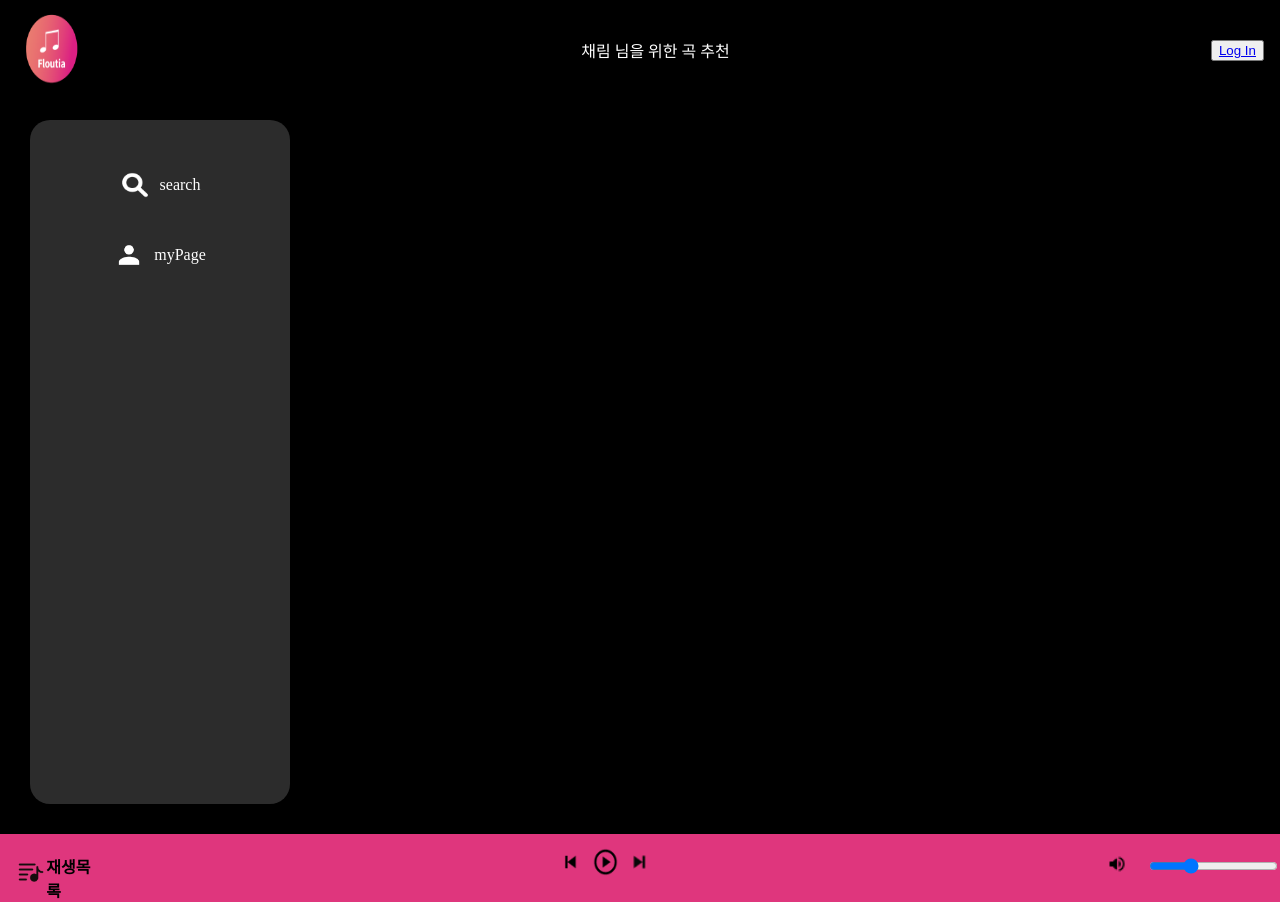
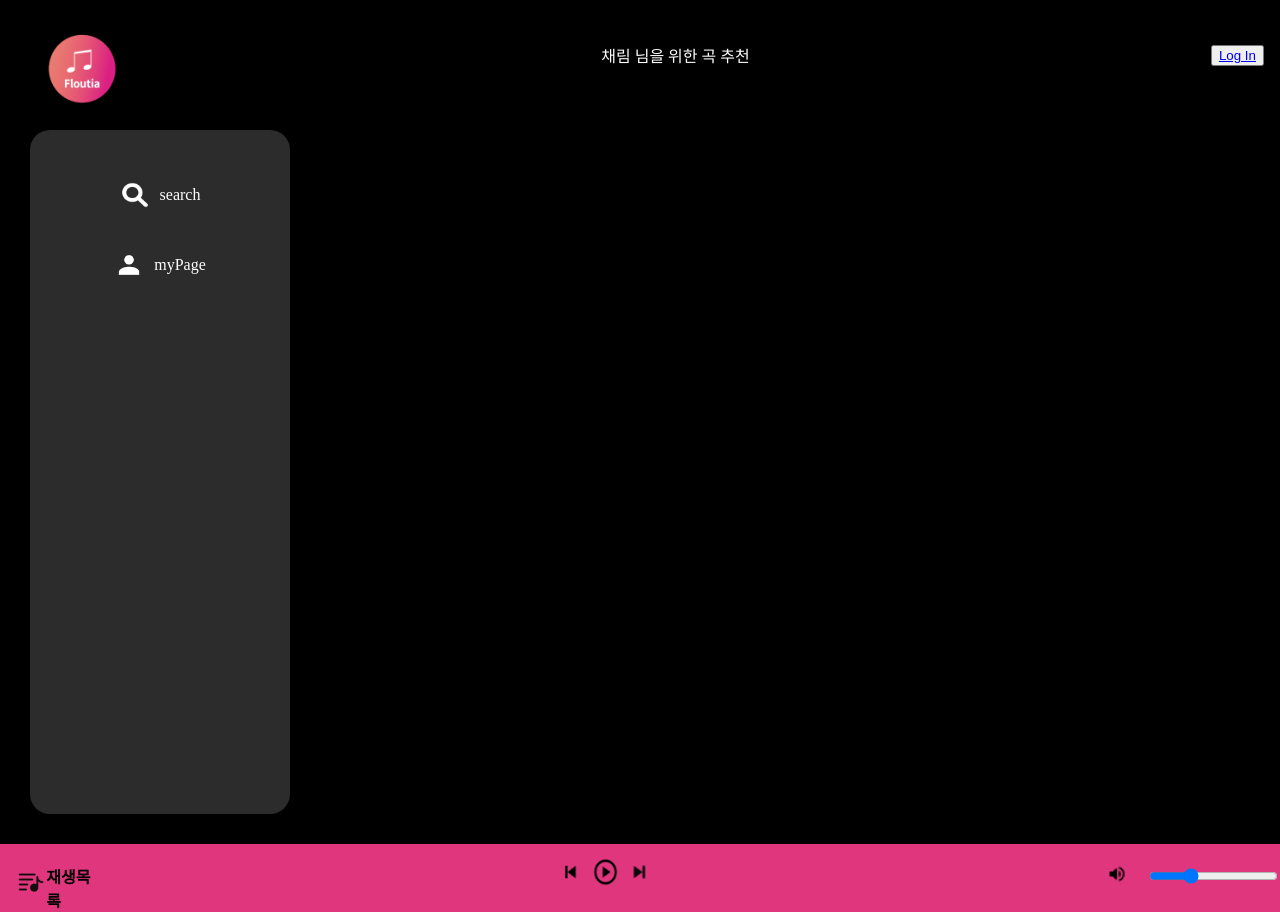
Before and after one commit to ellin45/Floutia, a Next.js app in the folder floutia/: page / in a window 1280 px wide. Built offline with nearby package versions, Linux system fonts and the light colour scheme.

Commit message:
"feat: logo 수정"

```diff
--- a/floutia/src/app/components/header.tsx
+++ b/floutia/src/app/components/header.tsx
@@ -11,7 +11,7 @@ export default function Header() {
             src="/floutia_logo.png"
             alt="Floutia Logo"
             width={100}
-            height={100}
+            height={130}
             className={styles.logo}
           />
         </div>
--- a/floutia/src/app/styles/page.module.css
+++ b/floutia/src/app/styles/page.module.css
@@ -98,8 +98,10 @@
   justify-content: center;
 }
 .logo {
-  width: 100px;
+  width: 130px;
   height: 100px;
+  margin-top: 10px;
+  margin-left: 10px;
   display: flex;
   justify-content: center;
 }
```
